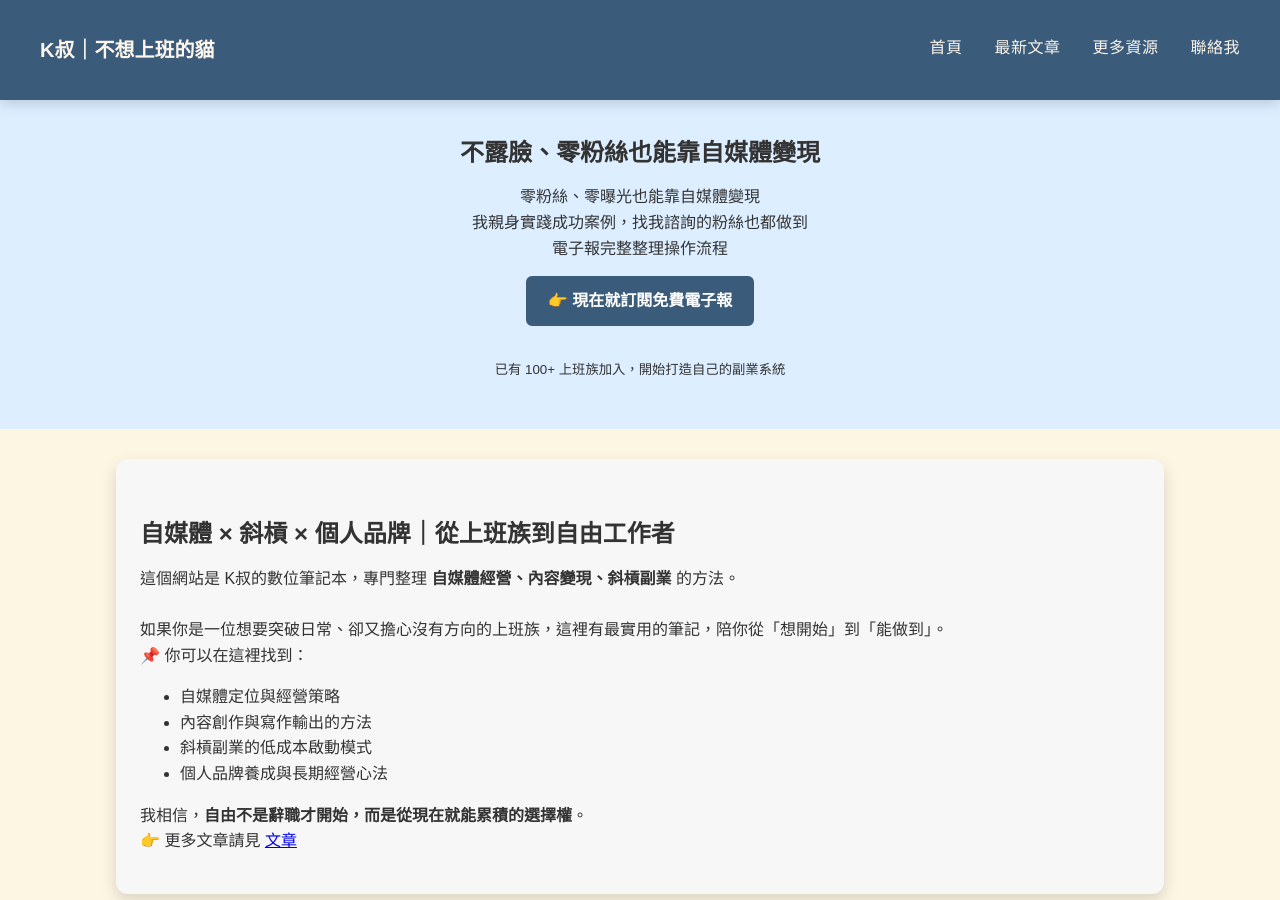
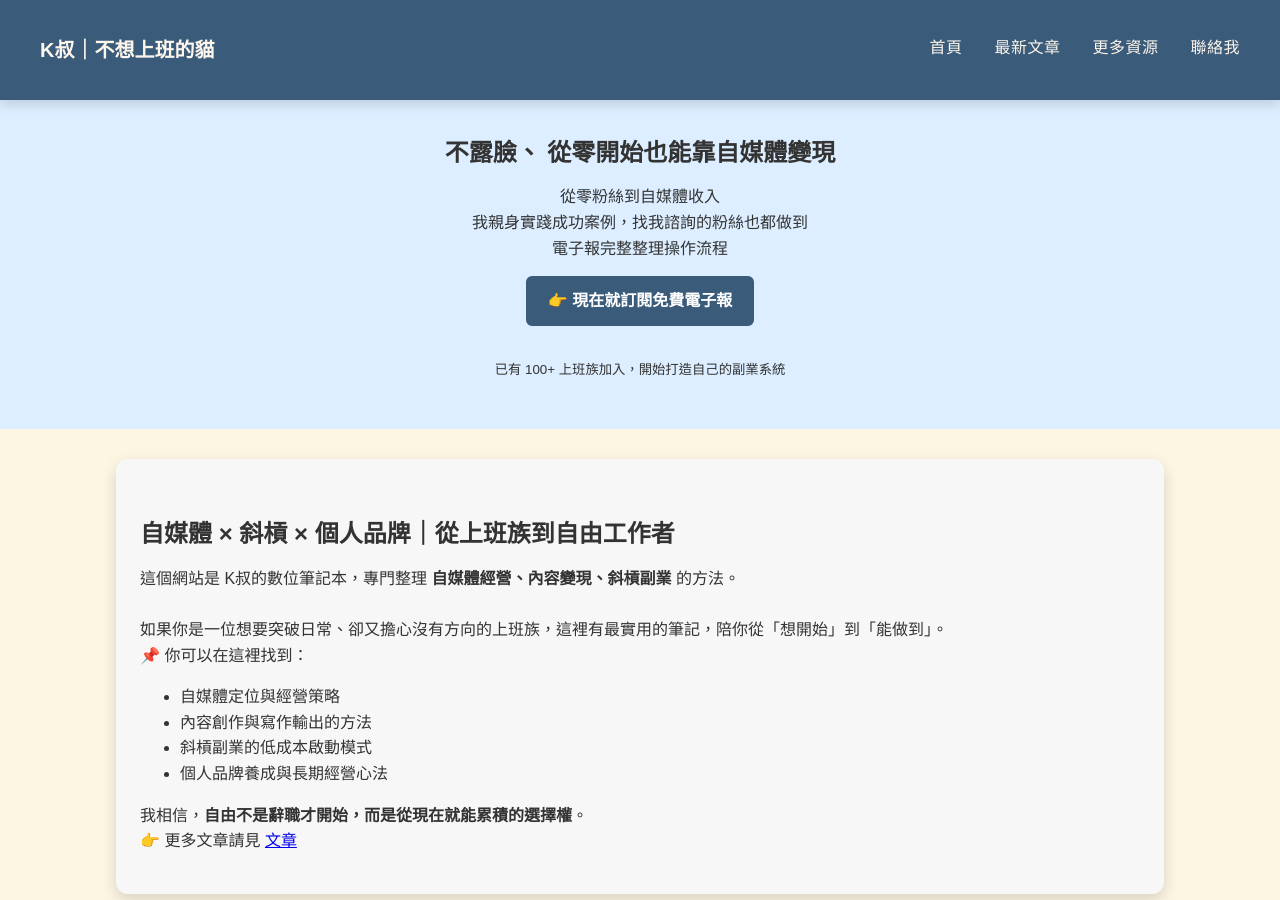
Before and after one commit to KenHAI666/Runing9TO5, a Jekyll site: the page built from index.md, in a window 1280 px wide and 900 px high. Built offline with Jekyll 4.4.1, drawn with Linux system fonts in a browser that asks for light colours.

Commit message:
Update index.md

```diff
--- a/index.md
+++ b/index.md
@@ -6,8 +6,8 @@ keywords: 自媒體, 斜槓, 個人品牌, 內容變現, 上班族副業, K叔
 ---
 <!-- SEO 短版 Hero 區 -->
 <section class="hero" style="background:#dceeff; padding:40px;text-align:center;">
-  <h1>不露臉、零粉絲也能靠自媒體變現</h1>
-  <p>零粉絲、零曝光也能靠自媒體變現<br>
+  <h1>不露臉、 從零開始也能靠自媒體變現</h1>
+  <p>從零粉絲到自媒體收入<br>
     我親身實踐成功案例，找我諮詢的粉絲也都做到<br>
     電子報完整整理操作流程<br>
    <a href="#subscribe" class="btn-external" style="margin-bottom:30px;">👉 現在就訂閱免費電子報</a>
```
